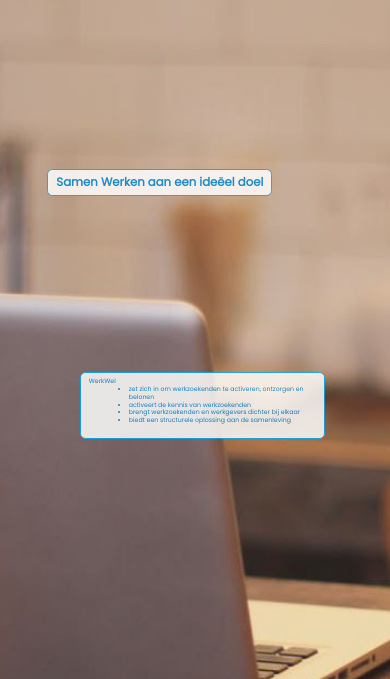
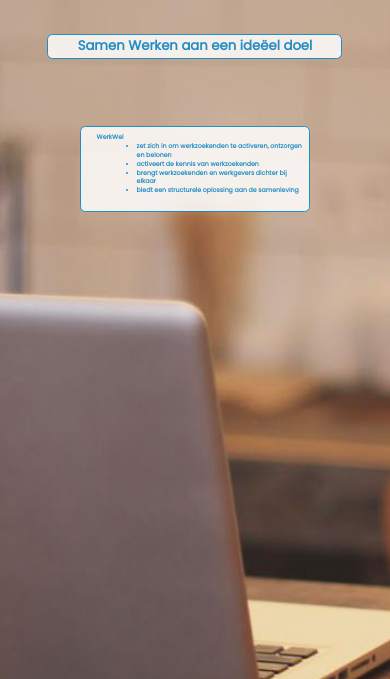
Before and after one commit to W2J/ikwerkwel, a PHP site: page /index.html in a window 390 px wide. Shown: the part 29-708 px from the top of the page. Run offline with PHP 8.4, Linux system fonts and the light colour scheme; some libraries are stand-ins or nearby versions.

Commit message:
Laatste versie met kleine css aanpassingen met betrekking tot het achtergrond plaatje

```diff
--- a/W2J_012/css/style_w2jhome.css
+++ b/W2J_012/css/style_w2jhome.css
@@ -1,199 +1,229 @@
 body {
-	background-repeat: no-repeat;
-	background-size: cover;
+  font-family: 'Poppins', serif;
+  color:rgb(2, 136, 209);
   background: url("../images/d1.jpg") no-repeat center center fixed;
+  -webkit-background-size: cover;
   -moz-background-size: cover;
   -o-background-size: cover;
-		-webkit-background-size: cover;
-	color: rgb(2, 136, 209);
-	font-family: 'Poppins', serif;
+  background-size: cover;
+  background-repeat:no-repeat;
    }
 
 
+
 .dropdown-menu {
-	background-color: rgb(255, 255, 255);
-	color: white;
+    font-family: 'Poppins', serif;
 	font-size: 3vh;
-    font-family: 'Poppins', serif;
+	background-color:rgb(255, 255, 255);
+	color:white;
 }
-
 
 .dropdown-menu > li > a {
 	line-height: 1.25;
 	padding: 0.5vw 1vw;
 	}
 
-
-.dropdown-menu > li > a: hover {
-	background-color: rgb(2, 136, 209);
+.dropdown-menu > li > a:hover {
+	background-color:rgb(2, 136, 209);
 	background-image: none;
 }
 
-
-#navbottom {
+#navbottom  {
     border-bottom: 1px solid #555;
+}
+/*
+#tekstbox1{
+	position: absolute;
+	overflow: visible;
+	height: auto;
+	width: auto;
+	white-space: normal;
+	line-height: 4.5vw;
+	font-weight: 700;
+	color: rgb(2, 136, 209);
+	padding: 1vw 2vw 1vw 2vw;
+	border: 0.15vw solid rgb(3, 169, 244);
+	border-radius: 1.39vw;
+	transition: none;
+	margin: 0px;
+	letter-spacing: 0px;
+	background: white;
+	opacity: 0.83;
+	/* background-color: rgba(255, 255, 255, 0.83); */
+/*	text-align:center;
+	font-size: 3vw;
 	}
 
 
-#tekstbox1 {
+#tekstbox2{
+		position: absolute;
+	overflow: visible;
+	height: auto;
+	width: auto;
+	padding: 1vw 0.5vw 1vw 2vw;
+	border: 0.15vw solid rgb(3, 169, 244);
+	border-radius: 1.39vw;
+	transition: none;
+	margin: 0px;
+	text-align:left;
+	letter-spacing: 0px;
 	background: white;
+	opacity: 0.83;
+	/* background-color: rgba(255, 255, 255, 0.83);*/
+	/*white-space: normal;*/
+/*	font-size: 1.6vw;
+	line-height: 2vw;
+	font-weight: 570;
+	color: rgb(2, 136, 209);
+	font-size: 1.4vw;
+}
+*/
+#tekstbox1{
+
+    font-family: 'Poppins', serif;
+	font-size: 3.4vw;
+	font-weight: bold;
+	text-align:center;
+	background:white;
+	opacity: 0.83;
+	border:.2vw solid rgb(2, 136, 209);
 	border-radius: 1.39vw;
-	border: 0.15vw solid rgb(3, 169, 244);
-	color: rgb(2, 136, 209);
-	font-size: 3vw;
-	font-weight: 700;
-	height: auto;
-	letter-spacing: 0px;
-	line-height: 4.5vw;
-	margin: 0px;
+	padding: 0.5vw 1.5vw 0.5vw 1.5vw;
+	}
+
+#tekstbox2{
+
+    font-family: 'Poppins', serif;
+	font-size: 1.6vw;
+	font-weight: bold;
+	border:.2vw solid rgb(2, 136, 209);
+	border-radius: 1.39vw;
+    padding: 1.5vw 1.5vw 1.5vw 4vw;
+	background:white;
 	opacity: 0.83;
-	overflow: visible;
-	padding: 1vw 2vw 1vw 2vw;
-	position: absolute;
-	text-align: center;
-	transition: none;
-	white-space: normal;
-	width: auto;
-	/* background-color: rgba(255, 255, 255, 0.83); */
 }
 
 
-#tekstbox2 {
-	background: white;
+#tekstbox3{
+
+    font-family: 'Poppins', serif;
+	font-size: 4vw;
+	font-weight: bold;
+	text-align:center;
+	background:white;
+	opacity: 0.83;
+	border:.2vw solid rgb(2, 136, 209);
 	border-radius: 1.39vw;
-	border: 0.15vw solid rgb(3, 169, 244);
-	color: rgb(2, 136, 209);
-	font-size: 1.4vw;
+	padding: 0.5vw 0.5vw 0.5vw 0.5vw;
+	}
+
+#tekstbox4{
+
+    font-family: 'Poppins', serif;
 	font-size: 1.6vw;
-	font-weight: 570;
-	height: auto;
-	letter-spacing: 0px;
-	line-height: 2vw;
-	margin: 0px;
+	font-weight: bold;
+	border:.2vw solid rgb(2, 136, 209);
+	border-radius: 1.39vw;
+    padding: 1.5vw 1.5vw 1.5vw 4vw;
+	background:white;
 	opacity: 0.83;
-	overflow: visible;
-	padding: 1vw 0.5vw 1vw 2vw;
-	position: absolute;
-	text-align: left;
-	transition: none;
-	width: auto;
-	/* background-color: rgba(255, 255, 255, 0.83);*/
-	/*white-space: normal;*/
+}
+
+#tekstbox5{
+
+    font-family: 'Poppins', serif;
+	font-size: 4vw;
+	font-weight: bold;
+	text-align:center;
+	background:white;
+	opacity: 0.83;
+	border:.2vw solid rgb(2, 136, 209);
+	border-radius: 1.39vw;
+	padding: 0.5vw 0.5vw 0.5vw 0.5vw;
+	}
+
+#tekstbox6{
+
+    font-family: 'Poppins', serif;
+	font-size: 1.6vw;
+	font-weight: bold;
+	border:.2vw solid rgb(2, 136, 209);
+	border-radius: 1.39vw;
+    padding: 1.5vw 1.5vw 1.5vw 4vw;
+	background:white;
+	opacity: 0.83;
 }
 
 
-#tekstbox3 {
-	background: white;
-	border-radius: 1.39vw;
-	border: .2vw solid rgb(2, 136, 209);
+#tekstbox7{
+
+    font-family: 'Poppins', serif;
 	font-size: 4vw;
 	font-weight: bold;
+	text-align:center;
+	background:white;
 	opacity: 0.83;
-	text-align: center;
-    font-family: 'Poppins', serif;
+	border:.2vw solid rgb(2, 136, 209);
+	border-radius: 1.39vw;
+	padding: 0.5vw 0.5vw 0.5vw 0.5vw;
 	}
 
 
-#tekstbox4 {
-	background: white;
-	border-radius: 1.39vw;
-	border: .2vw solid rgb(2, 136, 209);
+
+#tekstbox8{
+
+    font-family: 'Poppins', serif;
 	font-size: 1.6vw;
 	font-weight: bold;
+	border:.2vw solid rgb(2, 136, 209);
+	border-radius: 1.39vw;
+    padding: 1.5vw 1.5vw 1.5vw 4vw;
+	background:white;
 	opacity: 0.83;
+}
+
+#tekstbox9{
+
     font-family: 'Poppins', serif;
+	font-size: 1.6vw;
+	font-weight: bold;
+	text-align:center;
+	background:white;
+	opacity: 0.83;
+	border:.2vw solid rgb(2, 136, 209);
+	border-radius: 1.39vw;
 	padding: 1.5vw 1.5vw 1.5vw 4vw;
 	}
 
+#tekstbox10{
 
-#tekstbox5 {
-	background: white;
+    font-family: 'Poppins', serif;
+	font-size: 1.6vw;
+	font-weight: bold;
+	text-align:left;
+	background:white;
+	opacity: 0.83;
+	border:.2vw solid rgb(2, 136, 209);
 	border-radius: 1.39vw;
-	border: .2vw solid rgb(2, 136, 209);
-	font-size: 4vw;
-	font-weight: bold;
-	opacity: 0.83;
-	text-align: center;
-    font-family: 'Poppins', serif;
+	padding: 1.7vw 1.5vw 3.5vw 4vw;
 	}
 
+#form1{
 
-#tekstbox6 {
-	background: white;
-	border-radius: 1.39vw;
-	border: .2vw solid rgb(2, 136, 209);
+    font-family: 'Poppins', serif;
 	font-size: 1.6vw;
 	font-weight: bold;
-	opacity: 0.83;
-    font-family: 'Poppins', serif;
-    padding: 1.5vw 1.5vw 1.5vw 4vw;
-}
-
-
-#tekstbox7 {
-	background: white;
+	border:.2vw solid rgb(2, 136, 209);
 	border-radius: 1.39vw;
-	border: .2vw solid rgb(2, 136, 209);
-	font-size: 4vw;
-	font-weight: bold;
-	opacity: 0.83;
-	text-align: center;
-    font-family: 'Poppins', serif;
-}
-
-
-#tekstbox8 {
-	background: white;
-	border-radius: 1.39vw;
-	border: .2vw solid rgb(2, 136, 209);
-	font-size: 1.6vw;
-	font-weight: bold;
-	opacity: 0.83;
-    font-family: 'Poppins', serif;
-    padding: 1.5vw 1.5vw 1.5vw 4vw;
-}
-
-
-#tekstbox9 {
-	background: white;
-	border-radius: 1.39vw;
-	border: .2vw solid rgb(2, 136, 209);
-	font-size: 1.6vw;
-	font-weight: bold;
-	opacity: 0.83;
-	padding: 1.5vw 1.5vw 1.5vw 4vw;
-	text-align: center;
-    font-family: 'Poppins', serif;
-}
-
-#tekstbox10 {
-	background: white;
-	border-radius: 1.39vw;
-	border: .2vw solid rgb(2, 136, 209);
-	font-size: 1.6vw;
-	font-weight: bold;
-	opacity: 0.83;
-	padding: 1.5vw 1.5vw 1.5vw 4vw;
-	text-align: center;
-    font-family: 'Poppins', serif;
-}
-
-
-#form1 {
-	border-radius: 1.39vw;
-	border: .2vw solid rgb(2, 136, 209);
-	font-size: 1.6vw;
-	font-weight: bold;
-    font-family: 'Poppins', serif;
     padding: 1.5vw 1.5vw 1.5vw 1.5vw;
 }
 
 
-.btn-lg {
-	border-radius: 1vw;
+.btn-lg{
+	padding: 1vw 1.5vw;
   font-size: 1vw;
   line-height: 1.3333333vw;
-	padding: 1vw 1.5vw;
+  border-radius: 1vw;
 }
 
 .btn-default {
@@ -201,11 +231,9 @@ body {
     color: rgb(2, 136, 209);
 }
 
-.btn-info {
-	background: rgb(2, 136, 209);
-	color: white;
+.btn-info{
+	color:white;
+	background:rgb(2, 136, 209);
 }
 
-.row.content {
-	height: 4vh;
-}
+ .row.content {height: 4vh}
--- a/W2J_012/index.html
+++ b/W2J_012/index.html
@@ -59,46 +59,14 @@ versie informatie in versies.txt
 				</ul>
 			</nav>
 
-<!-- 3xTussenrij met vaste hoogte (4vh) -->
+<!-- 1xTussenrij met vaste hoogte (4vh) 	 -->
 			<div class="row">
 				<div class="row content">
-					<div class="col-xs-12"></div>
-				</div>
-			</div>
-			<div class="row">
-				<div class="row content">
-					<div class="col-xs-12"></div>
-				</div>
-			</div>
-			<div class="row">
-				<div class="row content">
-					<div class="col-xs-12"></div>
+					<div class="col-xs-12 col-md-12"></div>
 				</div>
 			</div>
 
-<!-- 2xTussenrij met vaste hoogte (4vh) -->
-			<div class="row">
-				<div class="row content">
-					<div class="col-xs-12"></div>
-				</div>
-			</div>
 
-			<div class="row">
-				<div class="row content">
-					<div class="col-xs-12"></div>
-				</div>
-			</div>
-
-<!-- Eerste tekstbox -->
-<!-- uitgezet omdat we eerst alles centreren
-			<div class="row">
-				<div class="col-xs-2 col-md-2"></div>
-				<div class="col-xs-8 col-md-6">
-					<div id="tekstbox1"> Werken aan een ideëel doel</div>
-				</div>
-				<div class="col-xs-2 col-md-4"></div>
-			</div>
- -->
 			<div class="row">
 				<div class="col-xs-1 col-sm-2 col-md-2"></div>
 				<div class="col-xs-10 col-sm-8 col-md-8">
@@ -107,55 +75,20 @@ versie informatie in versies.txt
 				<div class="col-xs-1 col-sm-2 col-md-2"></div>
 			</div>
 
-<!-- 6xTussenrij met vaste hoogte (4vh) -->
+<!-- 2xTussenrij met vaste hoogte (4vh)  -->
 			<div class="row">
 				<div class="row content">
-					<div class="col-xs-12"></div>
+					<div class="col-sm-6 col-md-6"></div>
+					<div class="col-sm-6 col-md-6"></div>
 				</div>
 			</div>
 			<div class="row">
 				<div class="row content">
-					<div class="col-xs-12"></div>
-				</div>
-			</div>
-			<div class="row">
-				<div class="row content">
-					<div class="col-xs-12"></div>
-				</div>
-			</div>
-			<div class="row">
-				<div class="row content">
-					<div class="col-xs-12"></div>
-				</div>
-			</div>
-			<div class="row">
-				<div class="row content">
-					<div class="col-xs-12"></div>
-				</div>
-			</div>
-			<div class="row">
-				<div class="row content">
-					<div class="col-xs-12"></div>
+					<div class="col-sm-6 col-md-6"></div>
+					<div class="col-sm-6 col-md-6"></div>
 				</div>
 			</div>
 
-<!-- Tweede tekstbox -->
-<!-- uitgezet omdat we eerst alles centreren
-			<div class="row">
-				<div class="col-xs-3 col-md-2"></div>
-				<div class="col-xs-6 col-md-8">
-					<div id="tekstbox2"> WerkWel
-							<ul class="fa-ul">
-								<li><i class="fa-li fa fa-square"></i>zet zich in om werkzoekenden te activeren, ontzorgen en belonen</li>
-								<li><i class="fa-li fa fa-square"></i>activeert de kennis van werkzoekenden</li>
-								<li><i class="fa-li fa fa-square"></i>brengt werkzoekenden en werkgevers dichter bij elkaar</li>
-								<li><i class="fa-li fa fa-square"></i>biedt structureel een oplossing aan de gemeenschap</li>
-							</ul>
-					</div>
-				</div>
-				<div class="col-xs-3 col-md-2"></div>
-			</div>
--->
 			<div class="row">
 				<div class="col-xs-2 col-sm-3 col-md-3" ></div>
 				<div class="col-xs-8 col-sm-6 col-md-6">
```
Lines whose indentation alone changed are shown as unchanged.
